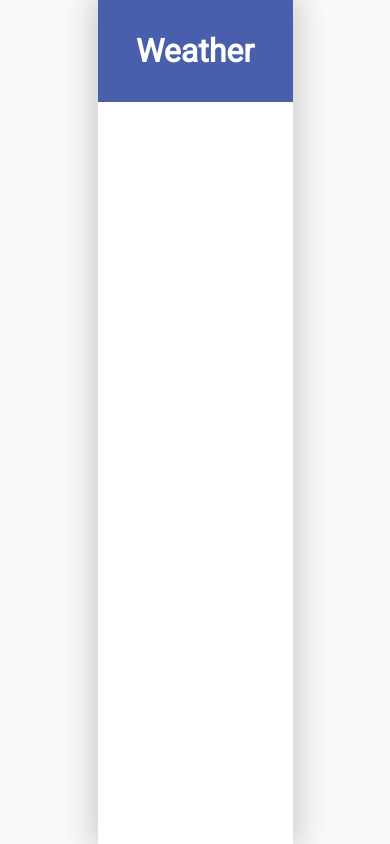
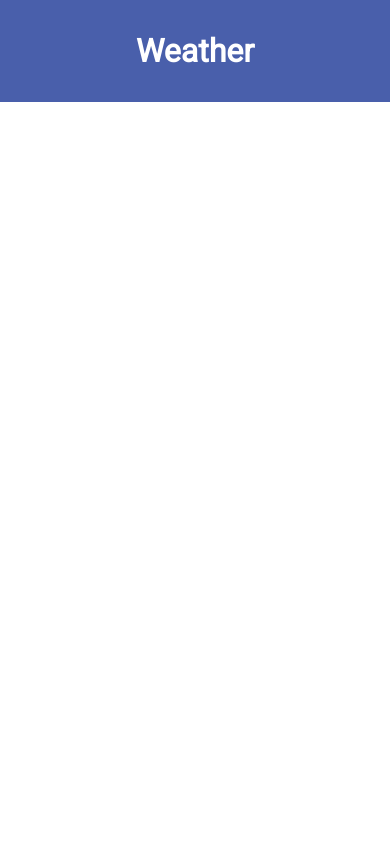
Before and after one commit to khanguslee/weather-app, a React (Create React App) app in the folder client/: page / in a window 390 px wide. Built offline with nearby package versions, Linux system fonts and the light colour scheme.

Commit message:
Make application responsive

```diff
--- a/client/src/screens/Main.scss
+++ b/client/src/screens/Main.scss
@@ -4,8 +4,10 @@
   margin: auto;
   height: 100%;
   width: 50%;
+  @media only screen and (max-width: 768px) {
+    width: 100%;
+  }
   background: white;
-
   box-shadow: 0px 0px 30px 5px #c9c9c9;
 }
 
```
